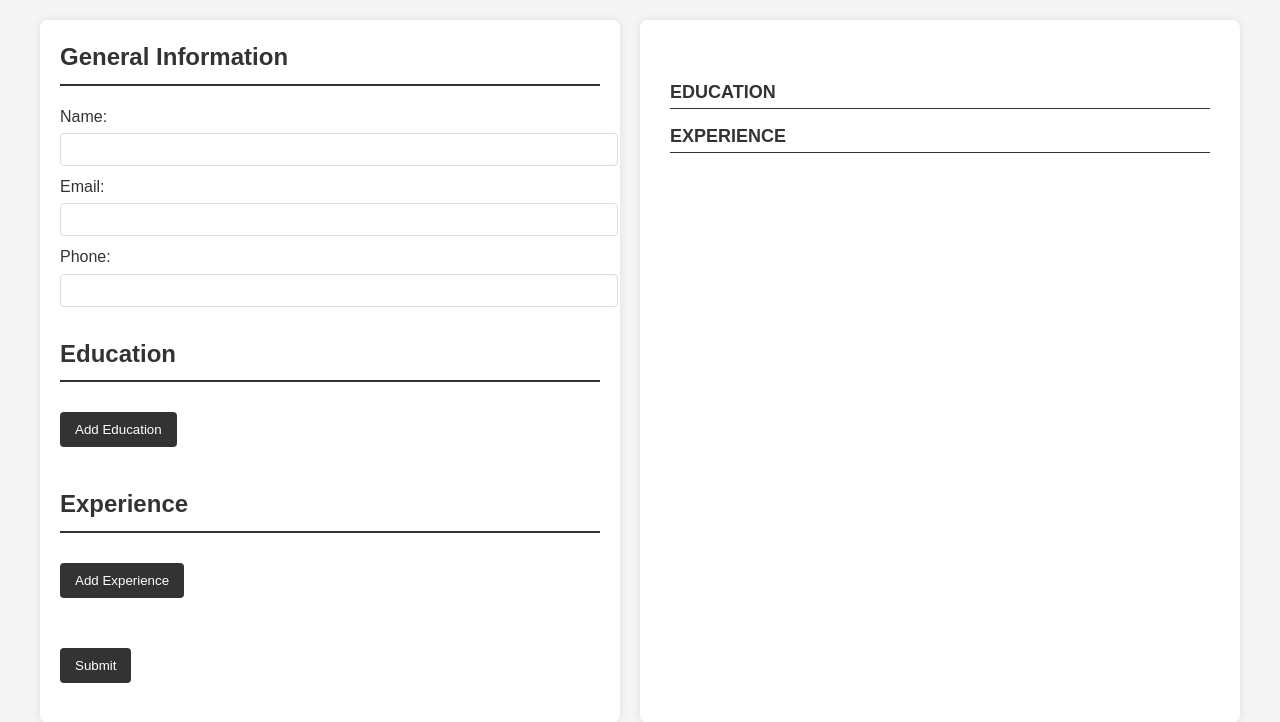
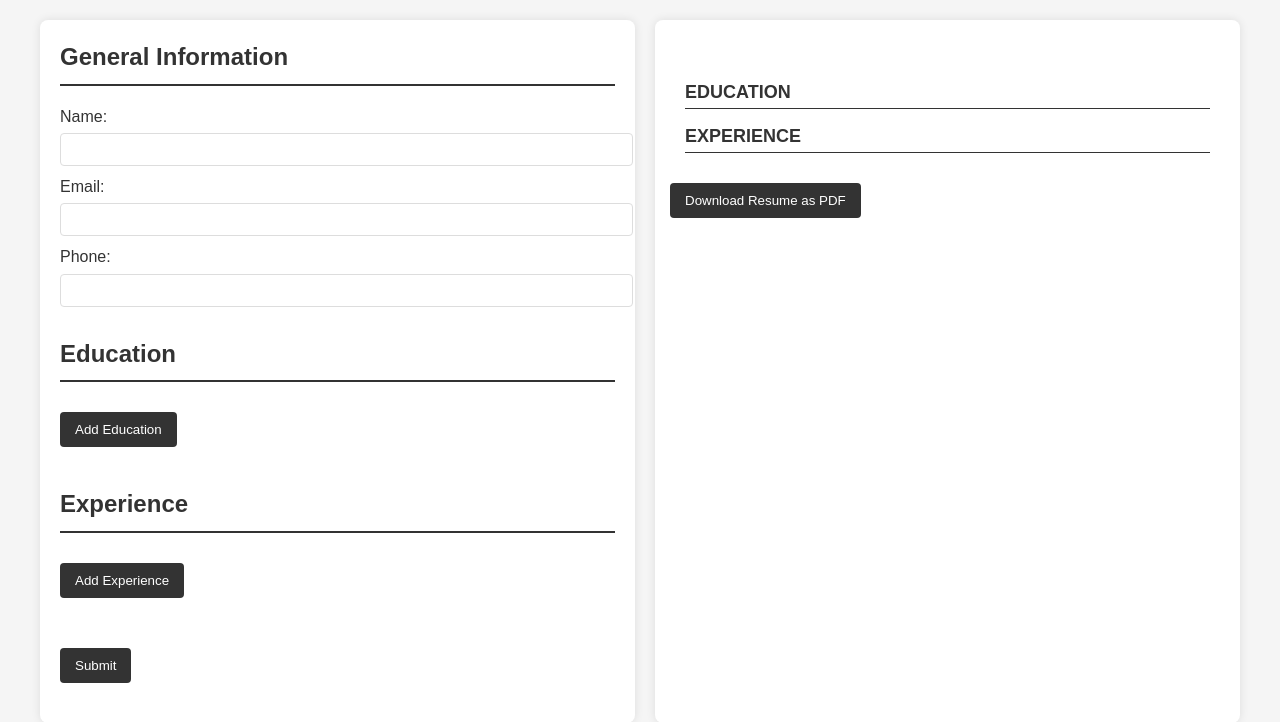
Before and after one commit to Samith-hegde/cv-application, a React (Vite) app: page / in a window 1280 px wide. Shown: the top 722 px of the page. Built offline with nearby package versions, Linux system fonts and the light colour scheme.

Commit message:
Add Download Resume as PDF functionality

```diff
--- a/package.json
+++ b/package.json
@@ -10,6 +10,8 @@
     "preview": "vite preview"
   },
   "dependencies": {
+    "html2canvas": "^1.4.1",
+    "jspdf": "^2.5.2",
     "react": "^18.3.1",
     "react-dom": "^18.3.1",
     "react-to-pdf": "^1.0.1"
--- a/src/App.css
+++ b/src/App.css
@@ -94,10 +94,14 @@ button:hover {
 .Resume {
   flex: 1;
   background-color: white;
-  padding: 30px;
+  padding: 15px;
   font-size: 14px;
   box-shadow: 0 0 10px rgba(0, 0, 0, 0.1);
   border-radius: 8px;
+}
+
+.insideResume {
+  padding: 15px;
 }
 
 .Resume h2 {
--- a/src/App.jsx
+++ b/src/App.jsx
@@ -1,12 +1,12 @@
 import React from 'react';
-import { useState } from 'react';
-import { useRef } from 'react';
-import { PDFDownloadLink, PDExport } from 'react-to-pdf';
+import { useState, useRef } from 'react';
 import GeneralInfo from './components/GeneralInfo';
 import Education from './components/Education';
 import Experience from './components/Experience';
 import SubmitButton from './components/SubmitButton';
 import Resume from './components/Resume';
+import html2canvas from 'html2canvas';
+import jsPDF from 'jspdf';
 import './App.css';
 
 function App() {
@@ -23,6 +23,8 @@ function App() {
     education: [],
     experience: [],
   });
+
+  const resumeRef = useRef(null);
 
   const updateGeneralInfo = (data) => {
     setResumeData((prevData) => ({
@@ -75,6 +77,39 @@ function App() {
     }));
   }
 
+  const handlePDFDownload = async () => {
+    const canvas = await html2canvas(resumeRef.current)
+    const imgData = canvas.toDataURL('image/png')
+
+    // Create PDF with A4 dimensions
+    const pdf = new jsPDF({
+      orientation: 'portrait',
+      unit: 'mm',
+      format: 'a4'
+    })
+
+    // Calculate dimensions
+    const imgWidth = 210; // A4 width in mm
+    const pageHeight = 297; // A4 height in mm
+    const imgHeight = canvas.height * imgWidth / canvas.width;
+
+    let heightLeft = imgHeight;
+    let position = 0;
+
+    // Add image to PDF, creating new pages if necessary
+    pdf.addImage(imgData, 'PNG', 0, position, imgWidth, imgHeight);
+    heightLeft -= pageHeight;
+
+    while (heightLeft >= 0) {
+      position = heightLeft - imgHeight;
+      pdf.addPage();
+      pdf.addImage(imgData, 'PNG', 0, position, imgWidth, imgHeight);
+      heightLeft -= pageHeight;
+    }
+
+    pdf.save('resume.pdf')
+  }
+
   return (
     <div className="container">
       <div className='Form'>
@@ -85,8 +120,10 @@ function App() {
       </div>
 
       <div className="Resume">
-        <Resume data={submittedData}/>
-
+        <div ref={resumeRef}>
+          <Resume data={submittedData} id="pdf"/>
+        </div>
+        <button onClick={handlePDFDownload}>Download Resume as PDF</button>
       </div>
 
     </div>
--- /dev/null
+++ b/src/components/DownloadButton.jsx
@@ -0,0 +1,23 @@
+import React from 'react';
+import { useRef } from 'react';
+
+const DownloadButton = ({ children }) => {
+    const pdfRef = useRef();
+
+    return (
+        <div>
+            <div ref={pdfRef}>
+                {children}
+            </div>
+
+            <button onClick={() => {
+                pdfRef.current.toPDF();
+            }
+            }>
+                Download Resume as PDF
+            </button>
+        </div>
+    )
+}
+
+export default DownloadButton;
--- a/src/components/Resume.jsx
+++ b/src/components/Resume.jsx
@@ -1,9 +1,10 @@
 import React from 'react';
+import DownloadButton from './DownloadButton';
 
 function Resume({ data }) {
 
   return (
-    <>
+    <div className="insideResume">
       <h2>{data.generalInfo.name}</h2>
 
       <div className="contact-info">
@@ -29,7 +30,7 @@ function Resume({ data }) {
               <p>{exp.startDate} - {exp.endDate}</p>
             </div>
         ))}
-    </>
+    </div>
   )
 };
 
```
Also changed, not shown: 1 other file (tests, documents, lock files or other folders).
